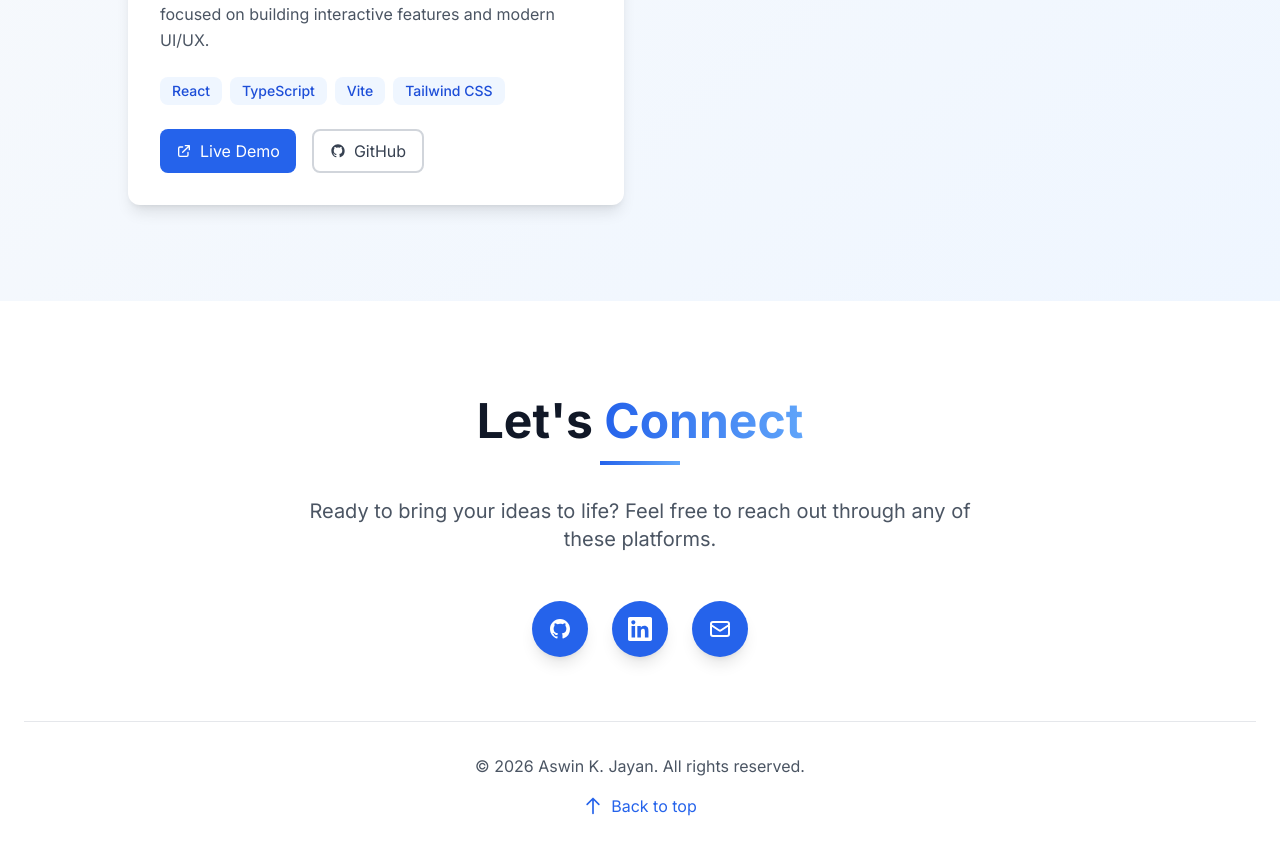
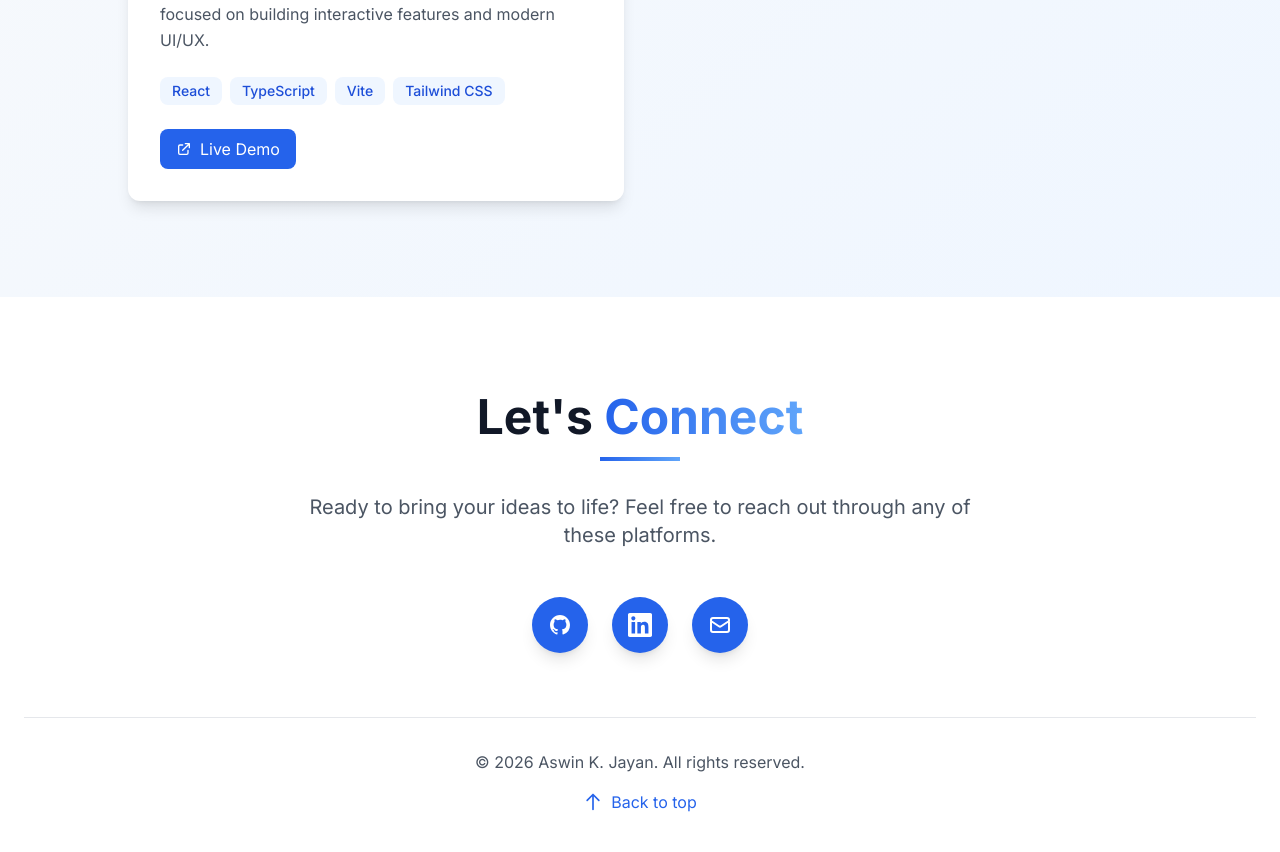
Before and after one commit to TheAssassin001/portfolio, a Next.js app: page / in a window 1280 px wide. Shown: the part 3363-4215 px from the top of the page. Built offline with nearby package versions, Linux system fonts and the light colour scheme.

Commit message:
Remove GitHub link from AKT Practice project

```diff
--- a/src/components/Projects.tsx
+++ b/src/components/Projects.tsx
@@ -27,7 +27,6 @@ const projects = [
     description: 'A practice and learning platform. Ongoing project focused on building interactive features and modern UI/UX.',
     tech: ['React', 'TypeScript', 'Vite', 'Tailwind CSS'],
     liveUrl: 'https://akt-practice.vercel.app/',
-    githubUrl: 'https://github.com/TheAssassin001/AKT-Practice',
     status: 'Ongoing',
     year: '2026',
   },
```
